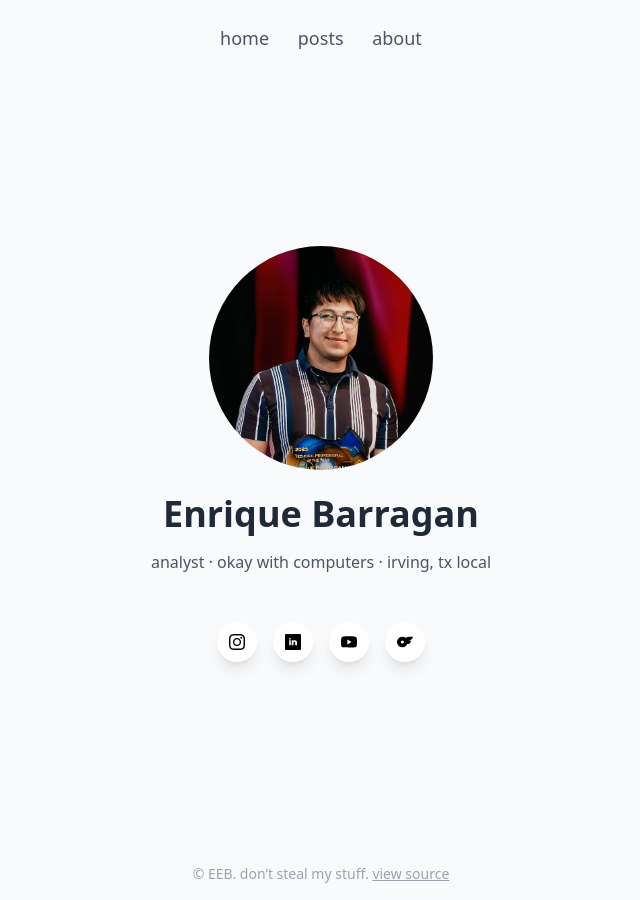
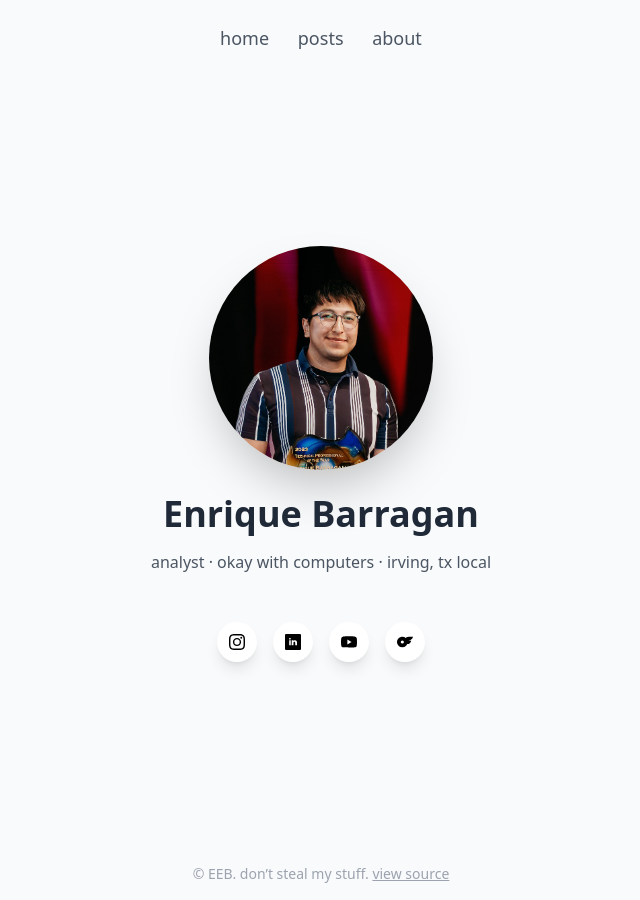
Before and after one commit to enriquebarragan/enriquebarragan.github.io, a Jekyll site: the page built from index.md, in a window 1280 px wide. Shown: the whole page, without its empty margins (319-959 px from the left). Built offline with Jekyll 4.4.1, drawn with Linux system fonts in a browser that asks for light colours; nearby versions of some CDN libraries.

Commit message:
Update home.html

```diff
--- a/_layouts/home.html
+++ b/_layouts/home.html
@@ -4,7 +4,7 @@
 ---
 
 <div class="flex justify-center mb-2">
-  <img src="/assets/images/me.jpg" alt="Enrique" class="w-56 h-56 rounded-full object-cover shadow-2x1">
+  <img src="/assets/images/me.jpg" alt="Enrique" class="w-56 h-56 rounded-full object-cover shadow-2xl">
 </div>
 
 <div class="mx-auto max-w-xl px-4 pt-4 pb-10 text-center space-y-4">
```
